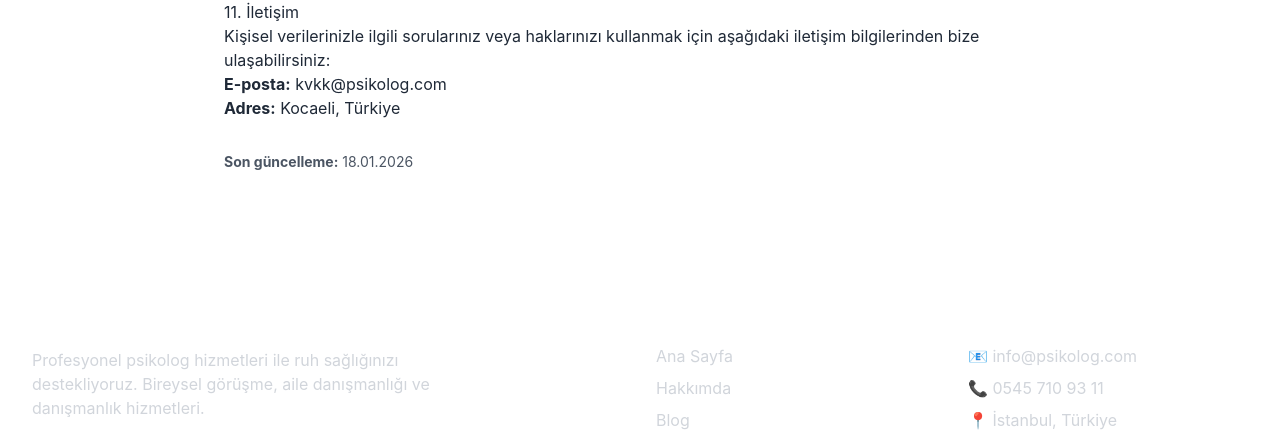
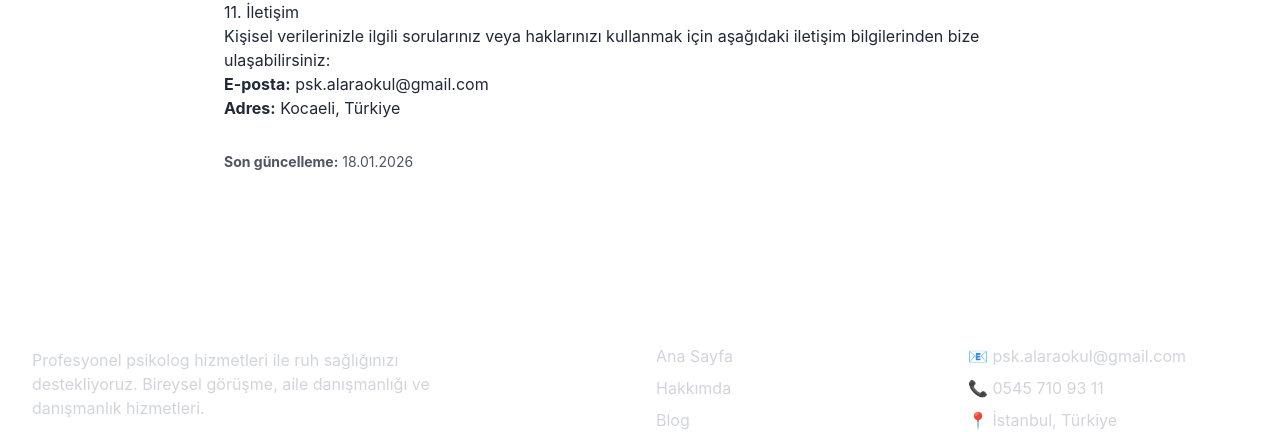
Before and after one commit to deregulcicek/ALARA, a React (Vite) app in the folder frontend/: page /privacy in a window 1280 px wide. Shown: the part 1820-2252 px from the top of the page. Built offline with nearby package versions, Linux system fonts and the light colour scheme; no server answers.

Commit message:
Update: Fix email addresses to use only psk.alaraokul@gmail.com

```diff
--- a/frontend/src/components/Footer.jsx
+++ b/frontend/src/components/Footer.jsx
@@ -55,7 +55,7 @@ const Footer = () => {
           <div>
             <h4 className="text-lg font-semibold mb-4">İletişim</h4>
             <div className="space-y-2 text-gray-300">
-              <p>📧 info@psikolog.com</p>
+              <p>📧 psk.alaraokul@gmail.com</p>
               <p>📞 0545 710 93 11</p>
               <p>📍 İstanbul, Türkiye</p>
             </div>
--- a/frontend/src/pages/Privacy.jsx
+++ b/frontend/src/pages/Privacy.jsx
@@ -131,7 +131,7 @@ const Privacy = () => {
               aşağıdaki iletişim bilgilerinden bize ulaşabilirsiniz:
             </p>
             <ul>
-              <li><strong>E-posta:</strong> kvkk@psikolog.com</li>
+              <li><strong>E-posta:</strong> psk.alaraokul@gmail.com</li>
               <li><strong>Adres:</strong> Kocaeli, Türkiye</li>
             </ul>
 
```
